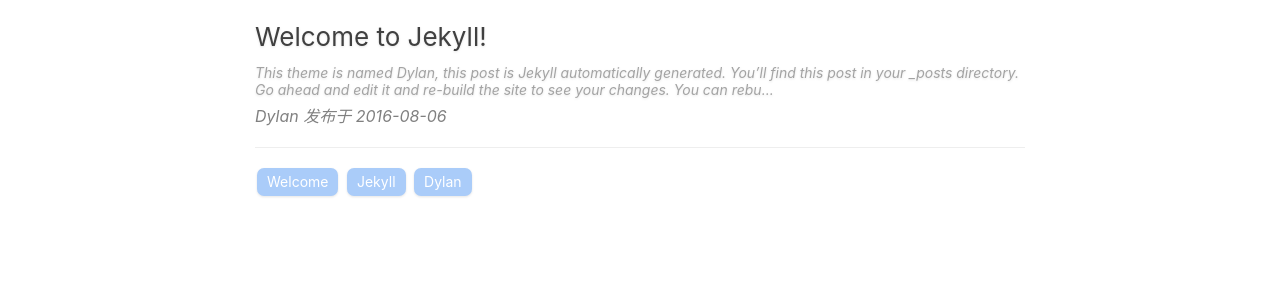
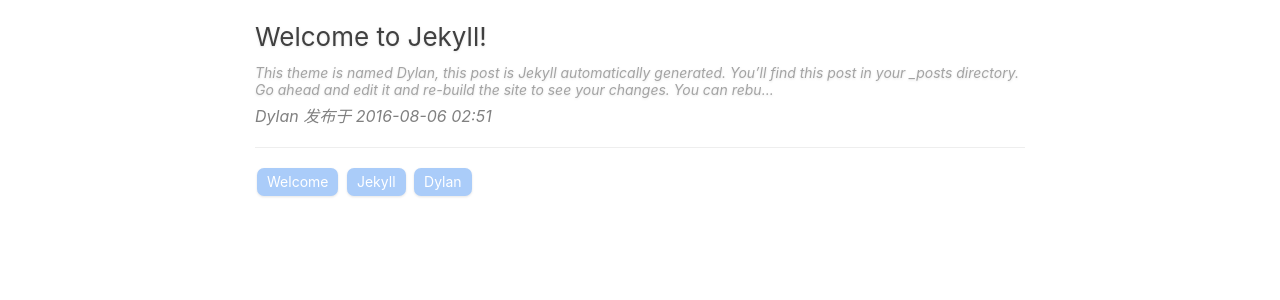
Before and after one commit to dongnan/Dylan, a Jekyll site: the page built from index.html, in a window 1280 px wide. Shown: the part 391-691 px from the top of the page. Built offline with Jekyll 4.4.1, drawn with Linux system fonts in a browser that asks for light colours; the list of posts is cut into pages by our own code.

Commit message:
发布时间精确到分

```diff
--- a/_layouts/post.html
+++ b/_layouts/post.html
@@ -5,7 +5,7 @@ layout: default
 
     <header class="post-header">
         <h1 class="post-title" itemprop="name headline">{{ page.title | escape }}</h1>
-        <p class="post-meta"><time datetime="{{ page.date | date_to_xmlschema }}" itemprop="datePublished">{{ page.date | date: "%Y-%m-%d" }}</time>{% if page.author %} • <span itemprop="author" itemscope itemtype="http://schema.org/Person"><span itemprop="name">{{ page.author }}</span></span>{% endif %}</p>
+        <p class="post-meta"><time datetime="{{ page.date | date_to_xmlschema }}" itemprop="datePublished">{{ page.date | date: "%Y-%m-%d %H:%M" }}</time>{% if page.author %} • <span itemprop="author" itemscope itemtype="http://schema.org/Person"><span itemprop="name">{{ page.author }}</span></span>{% endif %}</p>
         <div class="tag-cloud">
             {% for tag in page.tags %}
             <a class="tag" href="{{ site.baseurl }}/tags/#{{ tag }}" title="{{ tag }}">{{ tag }}</a>
--- a/index.html
+++ b/index.html
@@ -19,7 +19,7 @@ layout: default
             </div>
         </a>
         <p class="post-meta">
-            {% if post.author %}{{ post.author }}{% else %}{{ site.title }}{% endif %} 发布于 {{ post.date | date: "%Y-%m-%d" }}
+            {% if post.author %}{{ post.author }}{% else %}{{ site.title }}{% endif %} 发布于 {{ post.date | date: "%Y-%m-%d %H:%M" }}
         </p>
     </div>
     <hr>
```
